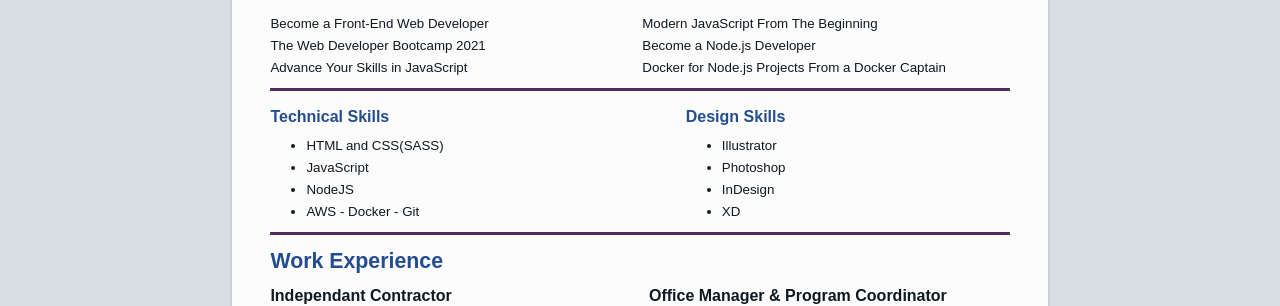
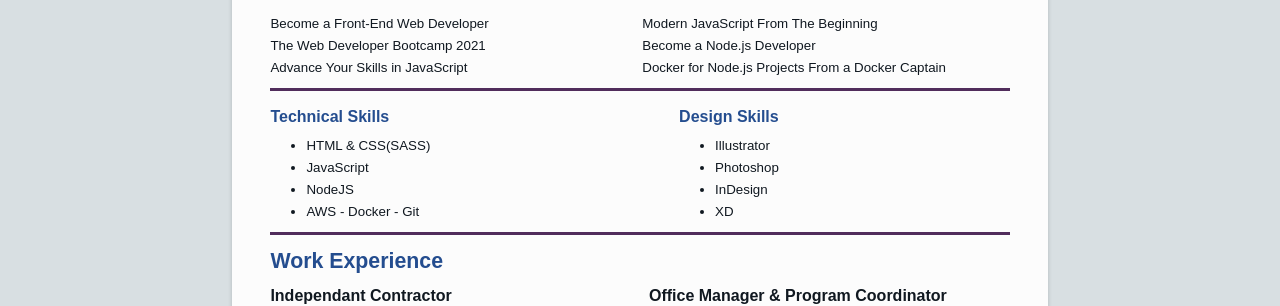
Before and after one commit to melissakipp/melissajkipp, a Jekyll site: the page built from _pages/resume.html, in a window 1280 px wide. Shown: the part 704-1010 px from the top of the page. Built offline with Jekyll 4.4.1, drawn with Linux system fonts in a browser that asks for light colours; nearby versions of some CDN libraries; some web fonts are replaced.

Commit message:
refine and created new pdf

```diff
--- a/_pages/resume.html
+++ b/_pages/resume.html
@@ -83,7 +83,7 @@ navigation_weight: 4
         <div class="col1">
           <h5>Technical Skills</h5>
           <ul class="tech-skills">
-            <li>HTML and CSS(SASS)</li>
+            <li>HTML &amp; CSS(SASS)</li>
             <li>JavaScript</li>
             <li>NodeJS</li>
             <li>AWS - Docker - Git</li>
```
Also changed, not shown: 1 other file.
